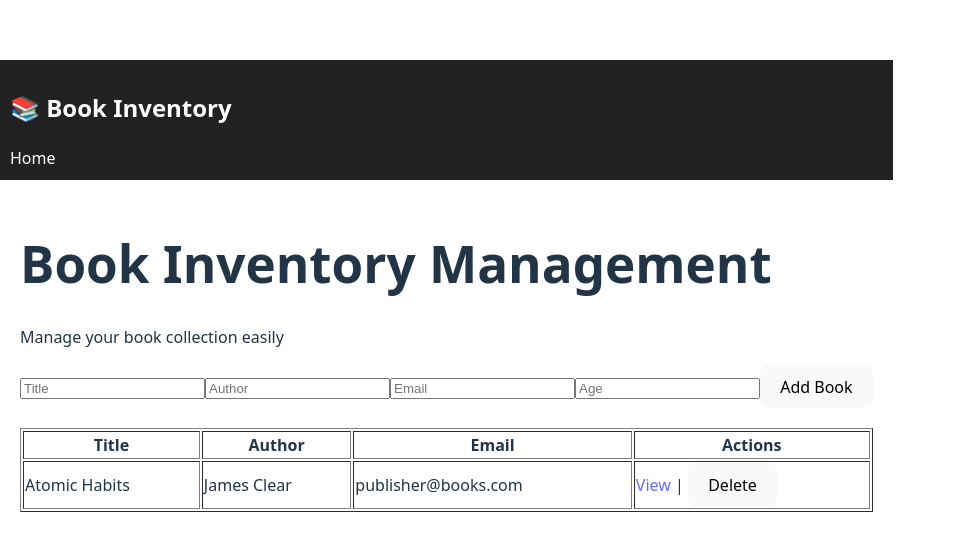
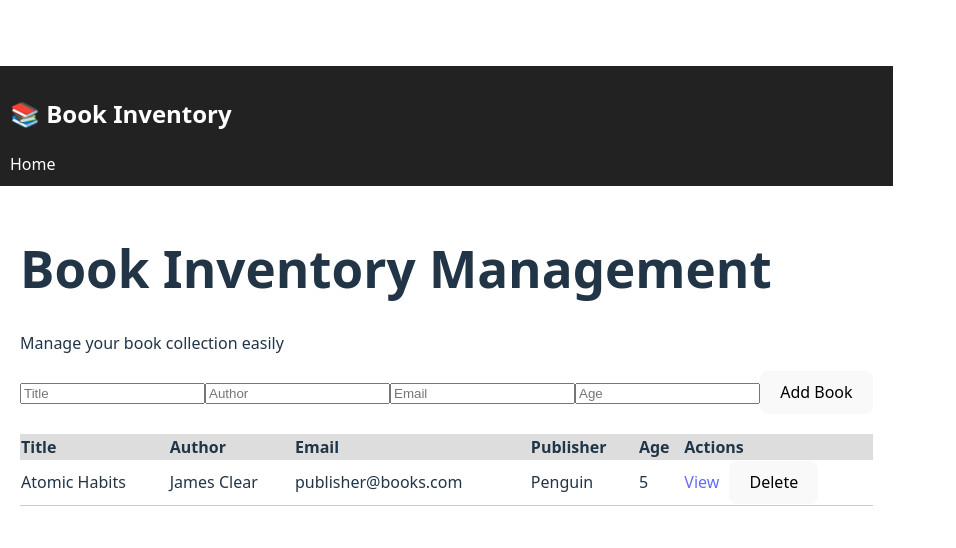
Before and after one commit to VR-vranjan/book_inventory, a React (Vite) app: page / in a window 1280 px wide. Shown: the part 104-652 px from the top of the page, without its empty margins (0-956 px from the left). Built offline with nearby package versions, Linux system fonts and the light colour scheme.

Commit message:
Implemented book table with scroll and delete functionality

```diff
--- a/src/components/BookTable.jsx
+++ b/src/components/BookTable.jsx
@@ -1,35 +1,55 @@
 import { Link } from "react-router-dom";
 
 export default function BookTable({ books, setBooks }) {
+  // Delete book
   const deleteBook = (id) => {
-    setBooks(books.filter(book => book.id !== id));
+    if (window.confirm("Are you sure you want to delete this book?")) {
+      setBooks(books.filter(book => book.id !== id));
+    }
   };
 
   return (
     <div style={{ maxHeight: "300px", overflowY: "scroll", marginTop: "20px" }}>
-      <table border="1" width="100%">
+      <table
+        style={{
+          width: "100%",
+          borderCollapse: "collapse",
+          textAlign: "left"
+        }}
+      >
         <thead>
-          <tr>
+          <tr style={{ background: "#ddd" }}>
             <th>Title</th>
             <th>Author</th>
             <th>Email</th>
+            <th>Publisher</th>
+            <th>Age</th>
             <th>Actions</th>
           </tr>
         </thead>
-
         <tbody>
           {books.map(book => (
-            <tr key={book.id}>
+            <tr key={book.id} style={{ borderBottom: "1px solid #ccc" }}>
               <td>{book.title}</td>
               <td>{book.author}</td>
               <td>{book.email}</td>
+              <td>{book.publisher}</td>
+              <td>{book.age}</td>
               <td>
-                <Link to={`/book/${book.id}`}>View</Link>
-                {" | "}
+                <Link to={`/book/${book.id}`} style={{ marginRight: "10px" }}>
+                  View
+                </Link>
                 <button onClick={() => deleteBook(book.id)}>Delete</button>
               </td>
             </tr>
           ))}
+          {books.length === 0 && (
+            <tr>
+              <td colSpan="6" style={{ textAlign: "center" }}>
+                No books available
+              </td>
+            </tr>
+          )}
         </tbody>
       </table>
     </div>
```
